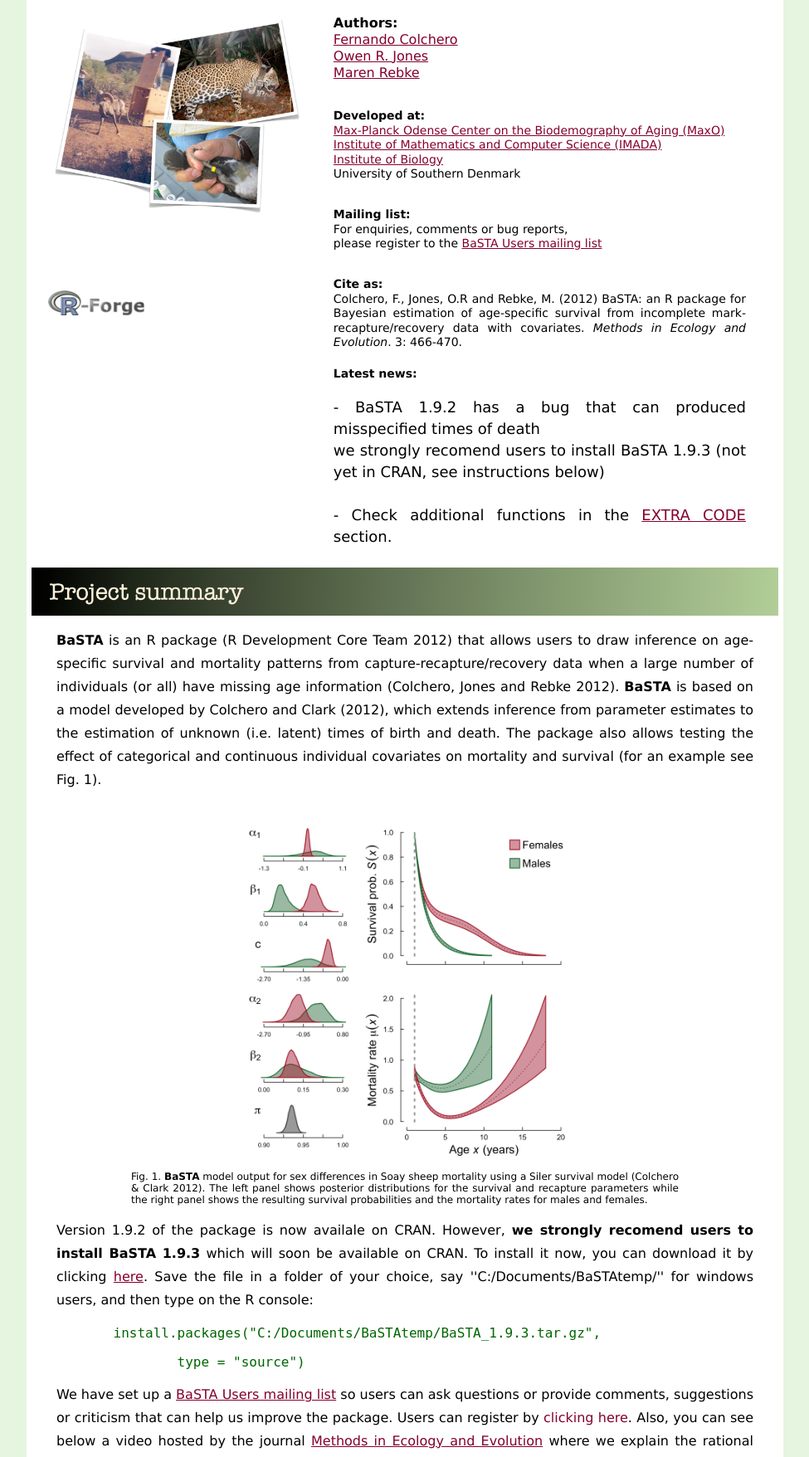
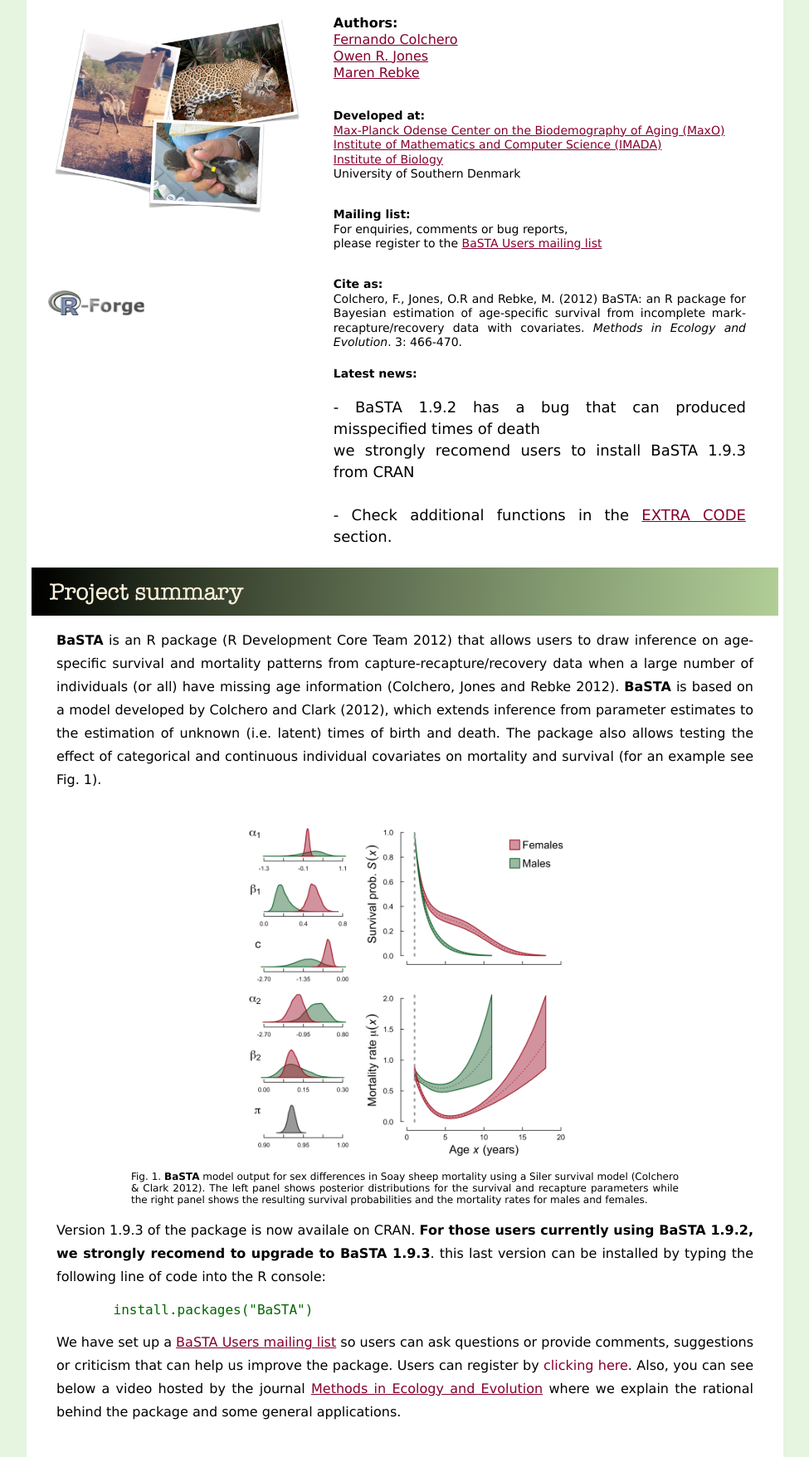
Before and after one commit to rforge/basta, a PHP site: page / in a window 1280 px wide. Shown: the part 171-1927 px from the top of the page at 83% size, without its empty margins (152-1127 px from the left). Run offline with PHP 8.4, Linux system fonts and the light colour scheme.

Commit message:
Updated information on web page.
git-svn-id: svn://svn.r-forge.r-project.org/svnroot/basta@792 edb9625f-4e0d-4859-8d74-9fd3b1da38cb

```diff
--- a/www/index.php
+++ b/www/index.php
@@ -82,7 +82,7 @@ echo '<?xml version="1.0" encoding="UTF-8"?>';
 														<p align="left" style="font-size:14px;line-height:1.25;text-align:justify"><br><b>Cite as:</b><br>Colchero, F., Jones, O.R and Rebke, M. (2012) BaSTA: an R package for Bayesian estimation of age-specific survival from incomplete mark-recapture/recovery data with covariates. <i>Methods in Ecology and Evolution</i>. 3: 466-470.</p>
 														<p></p>
 														<p style="font-size:14px;line-height:1.45;text-align:justify"><b>Latest news:</b></p>
-                            <p style="font-size:18px;line-height:1.45;text-align:justify">- BaSTA 1.9.2 has a bug that can produced misspecified times of death <br> we strongly recomend users to install BaSTA 1.9.3 (not yet in CRAN, see instructions below)<br><br>- Check additional functions in the <a href="#extra" rel="nofollow" style="color:#84002E;font-family:verdana" target="_blank">EXTRA CODE</a> section.</p>
+                            <p style="font-size:18px;line-height:1.45;text-align:justify">- BaSTA 1.9.2 has a bug that can produced misspecified times of death <br> we strongly recomend users to install BaSTA 1.9.3 from CRAN<br><br>- Check additional functions in the <a href="#extra" rel="nofollow" style="color:#84002E;font-family:verdana" target="_blank">EXTRA CODE</a> section.</p>
 													</td>
 												</tr>
 											</tbody>
@@ -103,9 +103,11 @@ echo '<?xml version="1.0" encoding="UTF-8"?>';
 													<p style="font-size:16px;padding-left:60px;padding-right:60px"><code style="color:#006600">&nbsp;&nbsp;&nbsp;&nbsp;install.packages("BaSTA", repos="http://R-Forge.R-project.org",</code><br></p>
 													<p style="font-size:16px;padding-left:60px;padding-right:60px"><code style="color:#006600">&nbsp;&nbsp;&nbsp;&nbsp;&nbsp;&nbsp;&nbsp;&nbsp;&nbsp;&nbsp;&nbsp;&nbsp;type = "source")</code><br></p>
 													<p class="parag"><b>BaSTA 1.8 has important updates and improvements, so we stronlgy recomend users to install it.</b><br></p>-->
-													<p class="parag">Version 1.9.2 of the package is now availale on CRAN. However, <b>we strongly recomend users to install BaSTA 1.9.3</b> which will soon be available on CRAN. To install it now, you can download it by clicking <a href="BaSTA_1.9.3.tar.gz" rel="nofollow" style="color:#84002E;font-family:verdana" target="_blank">here</a>. Save the file in a folder of your choice, say ''C:/Documents/BaSTAtemp/'' for windows users, and then type on the R console:<br></p>
+													<p class="parag">Version 1.9.3 of the package is now availale on CRAN. <b>For those users currently using BaSTA 1.9.2, we strongly recomend to upgrade to BaSTA 1.9.3</b>. this last version can be installed by typing the following line of code into the R console: <br></p>
+													<p style="font-size:16px;padding-left:60px;padding-right:60px"><code style="color:#006600">&nbsp;&nbsp;&nbsp;&nbsp;install.packages("BaSTA")</code><br></p>
+                          <!-- <p class="parag">To install it now, you can download it by clicking <a href="BaSTA_1.9.3.tar.gz" rel="nofollow" style="color:#84002E;font-family:verdana" target="_blank">here</a>. Save the file in a folder of your choice, say ''C:/Documents/BaSTAtemp/'' for windows users, and then type on the R console:<br></p>
 													<p style="font-size:16px;padding-left:60px;padding-right:60px"><code style="color:#006600">&nbsp;&nbsp;&nbsp;&nbsp;install.packages("C:/Documents/BaSTAtemp/BaSTA_1.9.3.tar.gz", </code><br></p>
-													<p style="font-size:16px;padding-left:60px;padding-right:60px"><code style="color:#006600">&nbsp;&nbsp;&nbsp;&nbsp;&nbsp;&nbsp;&nbsp;&nbsp;&nbsp;&nbsp;&nbsp;&nbsp;type = "source")</code><br></p>
+													<p style="font-size:16px;padding-left:60px;padding-right:60px"><code style="color:#006600">&nbsp;&nbsp;&nbsp;&nbsp;&nbsp;&nbsp;&nbsp;&nbsp;&nbsp;&nbsp;&nbsp;&nbsp;type = "source")</code><br></p>-->
 													<p class="parag">We have set up a <a href="http://lists.r-forge.r-project.org/mailman/listinfo/basta-users"  rel="nofollow" style="color:#84002E">BaSTA Users mailing list</a> so users can ask questions or provide comments, suggestions or criticism that can help us improve the package. Users can register by <a href="https://lists.r-forge.r-project.org/cgi-bin/mailman/listinfo/basta-users"  rel="nofollow" class="intext">clicking here</a>. Also, you can see below a video hosted by the journal <a href="http://www.methodsinecologyandevolution.org/" rel="nofollow" style="color:#84002E;font-family:verdana" target="_blank">Methods in Ecology and Evolution</a> where we explain the rational behind the package and some general applications.<br></p>
 													<p><br></p>
 													<p style="text-align:center"><iframe width="480" height="270" src="http://www.youtube.com/embed/OLFzY3vHVOQ" frameborder="0" allowfullscreen style="display:block;margin:5px auto"></iframe></p>
```
